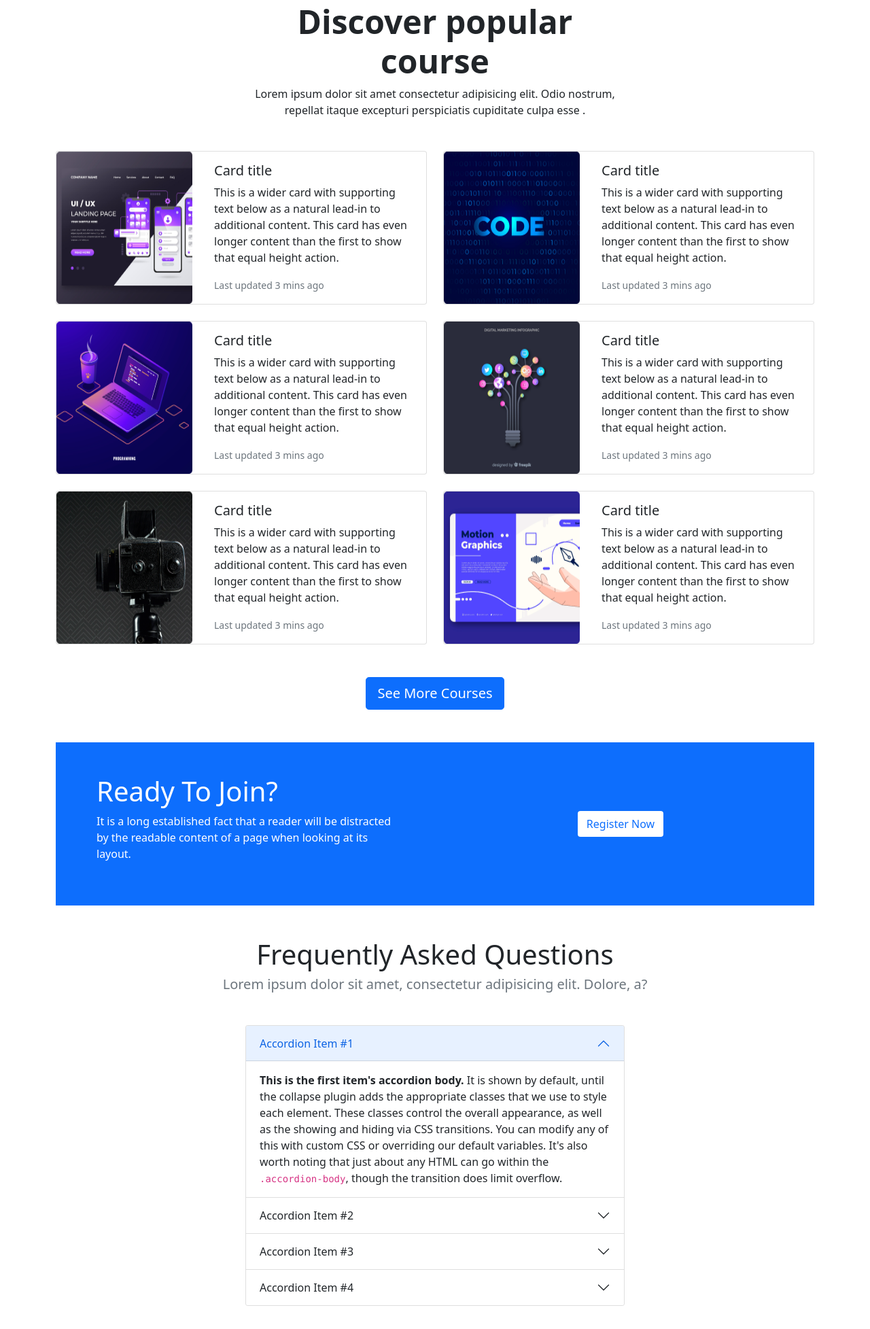
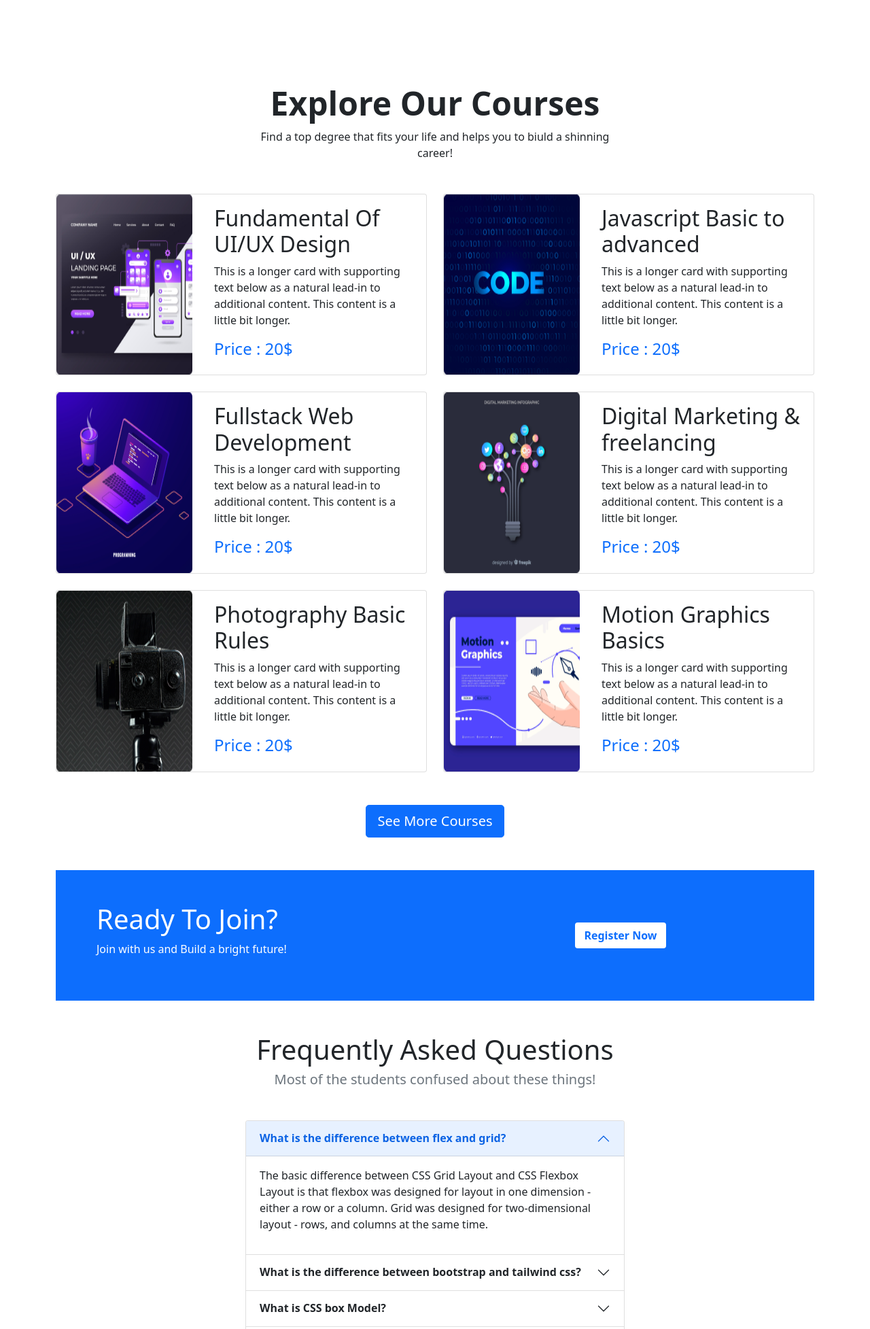
Before and after one commit to dhew98/EdTech, a plain HTML site: page index.html in a window 1280 px wide. Shown: the part 845-2800 px from the top of the page at 68% size. Drawn offline with nearby package versions, Linux system fonts and the light colour scheme.

Commit message:
almost done

```diff
--- a/index.html
+++ b/index.html
@@ -8,7 +8,7 @@
     <script src="https://kit.fontawesome.com/70c479346d.js" crossorigin="anonymous"></script>
     <link href="https://cdn.jsdelivr.net/npm/bootstrap@5.0.2/dist/css/bootstrap.min.css" rel="stylesheet"
         integrity="sha384-EVSTQN3/azprG1Anm3QDgpJLIm9Nao0Yz1ztcQTwFspd3yD65VohhpuuCOmLASjC" crossorigin="anonymous">
-    <title>Document</title>
+    <title>Ed Tech</title>
 </head>
 
 <body>
@@ -17,56 +17,58 @@
 
         <!-- navbar -->
 
-        <nav class="navbar navbar-expand-lg navbar-light bg-light">
+        <nav class="navbar navbar-expand-lg navbar-light bg-white py-5">
             <div class="container">
-                <a class="navbar-brand me-5" href="#">Pro Edu</a>
+                <a class="navbar-brand me-5" href="#">
+                    <h1>Pro Edu</h1>
+                </a>
                 <button class="navbar-toggler" type="button" data-bs-toggle="collapse"
                     data-bs-target="#navbarTogglerDemo02" aria-controls="navbarTogglerDemo02" aria-expanded="false"
                     aria-label="Toggle navigation">
                     <span class="navbar-toggler-icon"></span>
                 </button>
                 <div class="collapse navbar-collapse" id="navbarTogglerDemo02">
-                    <ul class="navbar-nav me-auto mb-2 mb-lg-0">
-                        <li class="nav-item">
+                    <ul class="navbar-nav me-auto mb-2 mb-lg-0 fs-5">
+                        <li class="nav-item  mx-3">
                             <a class="nav-link" href="#course">Courses</a>
                         </li>
-                        <li class="nav-item">
-                            <a class="nav-link" href="#course">Courses</a>
-                        </li>
-                        <li class="nav-item ">
+                        <li class="nav-item mx-3 ">
                             <a class="nav-link" href="#deals">
                                 Deals
                             </a>
 
                         </li>
-                        <li class="nav-item">
+                        <li class="nav-item  mx-3">
                             <a class="nav-link" href="#success">Success</a>
                         </li>
-                        <li class="nav-item">
+                        <li class="nav-item  mx-3">
                             <a class="nav-link" href="about">About</a>
                         </li>
-                        <li class="nav-item">
+                        <li class="nav-item  mx-3">
                             <a class="nav-link" href="register">Register</a>
                     </ul>
 
 
-                    <button class="btn btn-outline-success" type="submit">Register</button>
+                    <button class="fs-4 fw-bolder btn btn-outline-primary btn-lg" type="submit">Register</button>
                 </div>
             </div>
         </nav>
 
         <!-- carousel -->
 
-        <div id="carouselExampleCaptions" class="carousel slide container" data-bs-ride="carousel">
+        <div id="carouselExampleCaptions" class="carousel slide container mb-5" data-bs-ride="carousel">
 
             <div class="carousel-inner rounded-2 ">
                 <div class="carousel-item active position-relative">
-                    <img src="images/cover/cover-1.png" class="d-block w-100" alt="...">
+                    <img src="images/cover/cover-1.jpg" class="d-block w-100" alt="...">
                     <div
                         class="carousel-caption d-flex align-items-center justify-content-center position-absolute top-0">
                         <div>
-                            <h1>First slide label</h1>
-                            <p>Some representative placeholder content for the first slide.</p>
+                            <h1 class="display-3 fw-bold ">Learn Smartly and Digitally
+                            </h1>
+                            <p class="text-white fw-normal">Start, switch, or advance your career with our courses,
+                                Professional
+                                Certificates, and degrees <br> from world-class universities and companies.</p>
                             <button class="btn btn-primary btn-lg">Get Started</button>
                         </div>
 
@@ -77,8 +79,11 @@
                     <div
                         class="carousel-caption d-flex align-items-center justify-content-center position-absolute top-0">
                         <div>
-                            <h1>First slide label</h1>
-                            <p>Some representative placeholder content for the first slide.</p>
+                            <h1 class="display-3 fw-bold ">Learn Smartly and Digitally
+                            </h1>
+                            <p class="text-white fw-normal">Start, switch, or advance your career with our courses,
+                                Professional
+                                Certificates, and degrees <br> from world-class universities and companies.</p>
                             <button class="btn btn-primary btn-lg">Get Started</button>
                         </div>
                     </div>
@@ -88,8 +93,11 @@
                     <div
                         class="carousel-caption d-flex align-items-center justify-content-center position-absolute top-0">
                         <div>
-                            <h1>First slide label</h1>
-                            <p>Some representative placeholder content for the first slide.</p>
+                            <h1 class="display-3 fw-bold ">Learn Smartly and Digitally
+                            </h1>
+                            <p class="text-white fw-normal">Start, switch, or advance your career with our courses,
+                                Professional
+                                Certificates, and degrees <br> from world-class universities and companies.</p>
                             <button class="btn btn-primary btn-lg">Get Started</button>
                         </div>
                     </div>
@@ -110,83 +118,84 @@
 
     </header>
 
-    <main class="container">
+    <main class="container py-5">
         <div class="w-50 mx-auto text-center my-5">
-            <h2 class="display-5 fw-bold ">Discover popular course</h2>
-            <p>Lorem ipsum dolor sit amet consectetur adipisicing elit. Odio nostrum, repellat itaque excepturi
-                perspiciatis cupiditate culpa esse .</p>
+            <h2 class="display-5 fw-bold ">Explore Our Courses</h2>
+            <p>Find a top degree that fits your life and helps you to biuld a shinning career!</p>
         </div>
+
+        <!-- card -->
         <section class="my-5">
-            <div class="row  row-cols-md-1 row-cols-lg-2 g-4">
+            <div class="row  row-cols-md-1 row-cols-lg-2 row-cols-1 g-4">
                 <div class="col">
-                    <div class="card d-flex  flex-row gap-3">
+                    <div class="card d-flex   flex-md-row flex-lg-row gap-3 flex-column">
                         <img class="card-img-top" src="images/course/course-1.png" alt="Card image cap">
                         <div class="card-body">
-                            <h5 class="card-title">Card title</h5>
-                            <p class="card-text">This is a wider card with supporting text below as a natural
-                                lead-in to additional content. This card has even longer content than the first to
-                                show that equal height action.</p>
-                            <p class="card-text"><small class="text-muted">Last updated 3 mins ago</small></p>
+                            <h2 class="card-title ">Fundamental Of UI/UX Design</h2>
+                            <p class="card-text ">This is a longer card with supporting text below as a natural lead-in
+                                to
+                                additional content. This content is a little bit longer.</p>
+                            <h4 class="text-primary">Price : 20$</h4>
                         </div>
                     </div>
                 </div>
                 <div class="col">
-                    <div class="card d-flex  flex-row gap-3">
+                    <div class="card d-flex  flex-md-row flex-lg-row gap-3 flex-column">
                         <img class="card-img-top" src="images/course/course-2.png" alt="Card image cap">
                         <div class="card-body">
-                            <h5 class="card-title">Card title</h5>
-                            <p class="card-text">This is a wider card with supporting text below as a natural
-                                lead-in to additional content. This card has even longer content than the first to
-                                show that equal height action.</p>
-                            <p class="card-text"><small class="text-muted">Last updated 3 mins ago</small></p>
+                            <h2 class="card-title ">Javascript Basic to advanced</h2>
+                            <p class="card-text ">This is a longer card with supporting text below as a natural lead-in
+                                to
+                                additional content. This content is a little bit longer.</p>
+                            <h4 class="text-primary">Price : 20$</h4>
                         </div>
                     </div>
                 </div>
                 <div class="col">
-                    <div class="card d-flex  flex-row gap-3">
+                    <div class="card d-flex   flex-md-row flex-lg-row gap-3 flex-column">
                         <img class="card-img-top" src="images/course/course-3.png" alt="Card image cap">
                         <div class="card-body">
-                            <h5 class="card-title">Card title</h5>
-                            <p class="card-text">This is a wider card with supporting text below as a natural
-                                lead-in to additional content. This card has even longer content than the first to
-                                show that equal height action.</p>
-                            <p class="card-text"><small class="text-muted">Last updated 3 mins ago</small></p>
+                            <h2 class="card-title ">Fullstack Web Development</h2>
+                            <p class="card-text ">This is a longer card with supporting text below as a natural lead-in
+                                to
+                                additional content. This content is a little bit longer.</p>
+                            <h4 class="text-primary">Price : 20$</h4>
                         </div>
                     </div>
                 </div>
                 <div class="col">
-                    <div class="card d-flex  flex-row gap-3">
+                    <div class="card d-flex   flex-md-row flex-lg-row gap-3 flex-column">
                         <img class="card-img-top" src="images/course/course-4.png" alt="Card image cap">
                         <div class="card-body">
-                            <h5 class="card-title">Card title</h5>
-                            <p class="card-text">This is a wider card with supporting text below as a natural
-                                lead-in to additional content. This card has even longer content than the first to
-                                show that equal height action.</p>
-                            <p class="card-text"><small class="text-muted">Last updated 3 mins ago</small></p>
+                            <h2 class="card-title ">Digital Marketing & freelancing</h2>
+                            <p class="card-text ">This is a longer card with supporting text below as a natural lead-in
+                                to
+                                additional content. This content is a little bit longer.</p>
+                            <h4 class="text-primary">Price : 20$</h4>
                         </div>
                     </div>
                 </div>
                 <div class="col">
-                    <div class="card d-flex  flex-row gap-3">
+                    <div class="card d-flex  flex-md-row flex-lg-row gap-3 flex-column">
                         <img class="card-img-top" src="images/course/course-5.png" alt="Card image cap">
                         <div class="card-body">
-                            <h5 class="card-title">Card title</h5>
-                            <p class="card-text">This is a wider card with supporting text below as a natural
-                                lead-in to additional content. This card has even longer content than the first to
-                                show that equal height action.</p>
-                            <p class="card-text"><small class="text-muted">Last updated 3 mins ago</small></p>
+                            <h2 class="card-title ">Photography Basic Rules</h2>
+                            <p class="card-text ">This is a longer card with supporting text below as a natural lead-in
+                                to
+                                additional content. This content is a little bit longer.</p>
+                            <h4 class="text-primary">Price : 20$</h4>
                         </div>
                     </div>
                 </div>
                 <div class="col">
-                    <div class="card d-flex  flex-row gap-3">
+                    <div class="card d-flex   flex-md-row flex-lg-row gap-3 flex-column">
                         <img class="card-img-top" src="images/course/course-6.png" alt="Card image cap">
                         <div class="card-body">
-                            <h5 class="card-title">Card title</h5>
-                            <p class="card-text">This is a wider card with supporting text below as a natural
-                                lead-in to additional content. This card has even longer content than the first to
-                                show that equal height action.</p>
-                            <p class="card-text"><small class="text-muted">Last updated 3 mins ago</small></p>
+                            <h2 class="card-title ">Motion Graphics Basics</h2>
+                            <p class="card-text ">This is a longer card with supporting text below as a natural lead-in
+                                to
+                                additional content. This content is a little bit longer.</p>
+                            <h4 class="text-primary">Price : 20$</h4>
                         </div>
                     </div>
                 </div>
@@ -205,14 +214,14 @@
 
         <!-- modal -->
 
-        <div class="container bg-primary d-flex my-5">
-            <div class="col-6 p-5 text-white">
+        <div class="container bg-primary d-flex flex-lg-row flex-md-column flex-sm-column flex-column my-5">
+            <div class="col-lg-6 col-12 p-5 text-white">
                 <h1>Ready To Join?</h1>
-                <p>It is a long established fact that a reader will be distracted by the
-                    readable content of a page when looking at its layout.</p>
+                <p>Join with us and Build a bright future!</p>
             </div>
-            <div class="col-6 d-flex justify-content-center align-items-center">
-                <button class="btn bg-white text-primary" data-bs-toggle="modal" data-bs-target="#exampleModal">Register
+            <div class="col-lg-6 col-12 d-flex justify-content-center align-items-center p-2">
+                <button class="btn bg-white text-primary fw-bolder" data-bs-toggle="modal"
+                    data-bs-target="#exampleModal">Register
                     Now</button>
 
                 <!-- Modal Body -->
@@ -242,29 +251,27 @@
             </div>
         </div>
 
+
         <!-- FAQ -->
         <div class="text-center mb-5">
             <h2 class="display-6 fw-semibold">Frequently Asked Questions</h2>
-            <p class="h5 text-secondary">Lorem ipsum dolor sit amet, consectetur adipisicing elit. Dolore, a?</p>
+            <p class="h5 text-secondary">Most of the students confused about these things!</p>
         </div>
-        <div class="d-flex justify-content-center">
+        <div class="d-flex justify-content-center mb-5 pb-5">
             <div class="accordion w-50" id="accordionExample">
                 <div class="accordion-item">
                     <h2 class="accordion-header" id="headingOne">
                         <button class="accordion-button" type="button" data-bs-toggle="collapse"
                             data-bs-target="#collapseOne" aria-expanded="true" aria-controls="collapseOne">
-                            Accordion Item #1
+                            <strong>What is the difference between flex and grid?</strong>
                         </button>
                     </h2>
                     <div id="collapseOne" class="accordion-collapse collapse show" aria-labelledby="headingOne"
                         data-bs-parent="#accordionExample">
                         <div class="accordion-body">
-                            <strong>This is the first item's accordion body.</strong> It is shown by default, until the
-                            collapse plugin adds the appropriate classes that we use to style each element. These
-                            classes control the overall appearance, as well as the showing and hiding via CSS
-                            transitions. You can modify any of this with custom CSS or overriding our default variables.
-                            It's also worth noting that just about any HTML can go within the
-                            <code>.accordion-body</code>, though the transition does limit overflow.
+                            <p>The basic difference between CSS Grid Layout and CSS Flexbox Layout is that flexbox
+                                was designed for layout in one dimension - either a row or a column. Grid was designed
+                                for two-dimensional layout - rows, and columns at the same time.</p>
                         </div>
                     </div>
                 </div>
@@ -272,18 +279,16 @@
                     <h2 class="accordion-header" id="headingTwo">
                         <button class="accordion-button collapsed" type="button" data-bs-toggle="collapse"
                             data-bs-target="#collapseTwo" aria-expanded="false" aria-controls="collapseTwo">
-                            Accordion Item #2
+                            <strong>What is the difference between bootstrap and tailwind css?</strong>
                         </button>
                     </h2>
                     <div id="collapseTwo" class="accordion-collapse collapse" aria-labelledby="headingTwo"
                         data-bs-parent="#accordionExample">
                         <div class="accordion-body">
-                            <strong>This is the second item's accordion body.</strong> It is hidden by default, until
-                            the collapse plugin adds the appropriate classes that we use to style each element. These
-                            classes control the overall appearance, as well as the showing and hiding via CSS
-                            transitions. You can modify any of this with custom CSS or overriding our default variables.
-                            It's also worth noting that just about any HTML can go within the
-                            <code>.accordion-body</code>, though the transition does limit overflow.
+                            <p>Bootstrap is a component-based framework, which means it comes with prebuilt components
+                                and includes other utilities for layering displays, spacing, etc. Tailwind, on the other
+                                hand, CSS is a utility-first framework. Using Tailwind CSS is akin to writing regular
+                                CSS.</p>
                         </div>
                     </div>
                 </div>
@@ -291,18 +296,16 @@
                     <h2 class="accordion-header" id="headingThree">
                         <button class="accordion-button collapsed" type="button" data-bs-toggle="collapse"
                             data-bs-target="#collapseThree" aria-expanded="false" aria-controls="collapseThree">
-                            Accordion Item #3
+                            <strong>What is CSS box Model?</strong>
                         </button>
                     </h2>
                     <div id="collapseThree" class="accordion-collapse collapse" aria-labelledby="headingThree"
                         data-bs-parent="#accordionExample">
                         <div class="accordion-body">
-                            <strong>This is the third item's accordion body.</strong> It is hidden by default, until the
-                            collapse plugin adds the appropriate classes that we use to style each element. These
-                            classes control the overall appearance, as well as the showing and hiding via CSS
-                            transitions. You can modify any of this with custom CSS or overriding our default variables.
-                            It's also worth noting that just about any HTML can go within the
-                            <code>.accordion-body</code>, though the transition does limit overflow.
+                            <p>In CSS, the term "box model" is used when talking about design and layout.
+
+                                The CSS box model is essentially a box that wraps around every HTML element. It consists
+                                of: margins, borders, padding, and the actual content</p>
                         </div>
                     </div>
                 </div>
@@ -310,18 +313,15 @@
                     <h2 class="accordion-header" id="headingFour">
                         <button class="accordion-button collapsed" type="button" data-bs-toggle="collapse"
                             data-bs-target="#collapseFour" aria-expanded="false" aria-controls="collapseFour">
-                            Accordion Item #4
+                            <strong>What is Semantic tag?</strong>
                         </button>
                     </h2>
                     <div id="collapseFour" class="accordion-collapse collapse" aria-labelledby="headingFour"
                         data-bs-parent="#accordionExample">
                         <div class="accordion-body">
-                            <strong>This is the third item's accordion body.</strong> It is hidden by default, until the
-                            collapse plugin adds the appropriate classes that we use to style each element. These
-                            classes control the overall appearance, as well as the showing and hiding via CSS
-                            transitions. You can modify any of this with custom CSS or overriding our default variables.
-                            It's also worth noting that just about any HTML can go within the
-                            <code>.accordion-body</code>, though the transition does limit overflow.
+                            <p>The HTML semantics refers to the tags that provide meaning to an HTML page rather than
+                                just presentation. It makes HTML more comprehensible by better defining the different
+                                sections and layout of web pages</p>
                         </div>
                     </div>
                 </div>
@@ -329,7 +329,7 @@
         </div>
 
         <!-- comapnies -->
-        <section class="my-5">
+        <section class="my-5 	d-none d-lg-block d-xl-block">
             <h1 class="fw-bold text-center mb-5">Trusted by over 800+ companies</h1>
             <div class="d-flex justify-content-evenly">
                 <div><img src="images/company/company-1.png" alt=""></div>
@@ -345,7 +345,7 @@
 
     <!-- footer -->
     <footer class="text-center bg-dark text-white">
-        <div class="my-auto">
+        <div class=" py-xl-5">
             <h2>Pro Edu</h2>
             <p>ffice 41, Zawaya Buildin, Ghala Muscat,
 
@@ -353,13 +353,11 @@
             </p>
             <p>Privacy Ploicy | Terms of use</p>
 
-        </div>
-        <div>
-            <a href="https://www.linkedin.com"><i
+            <a href="https://www.linkedin.com" target="_blank"><i
                     class="fa fa-brands fa-linkedin bg-secondary text-white p-3 m-2 rounded-circle"></i></a>
-            <a href="https://www.facebook.com/"><i
+            <a href="https://www.facebook.com/" target="_blank"><i
                     class=" fa fa-brands fa-facebook bg-secondary text-white p-3 m-2 rounded-circle"></i></a>
-            <a href="https://www.instagram.com/"> <i
+            <a href="https://www.instagram.com/" target="_blank"> <i
                     class="fa fa-brands fa-instagram bg-secondary text-white p-3 m-2 rounded-circle"></i></a>
         </div>
     </footer>
```
Also changed, not shown: images/cover/cover-1.jpg (added), images/cover/cover-1.png (deleted), images/cover/cover-2.jpg, images/cover/cover-3.jpg.
